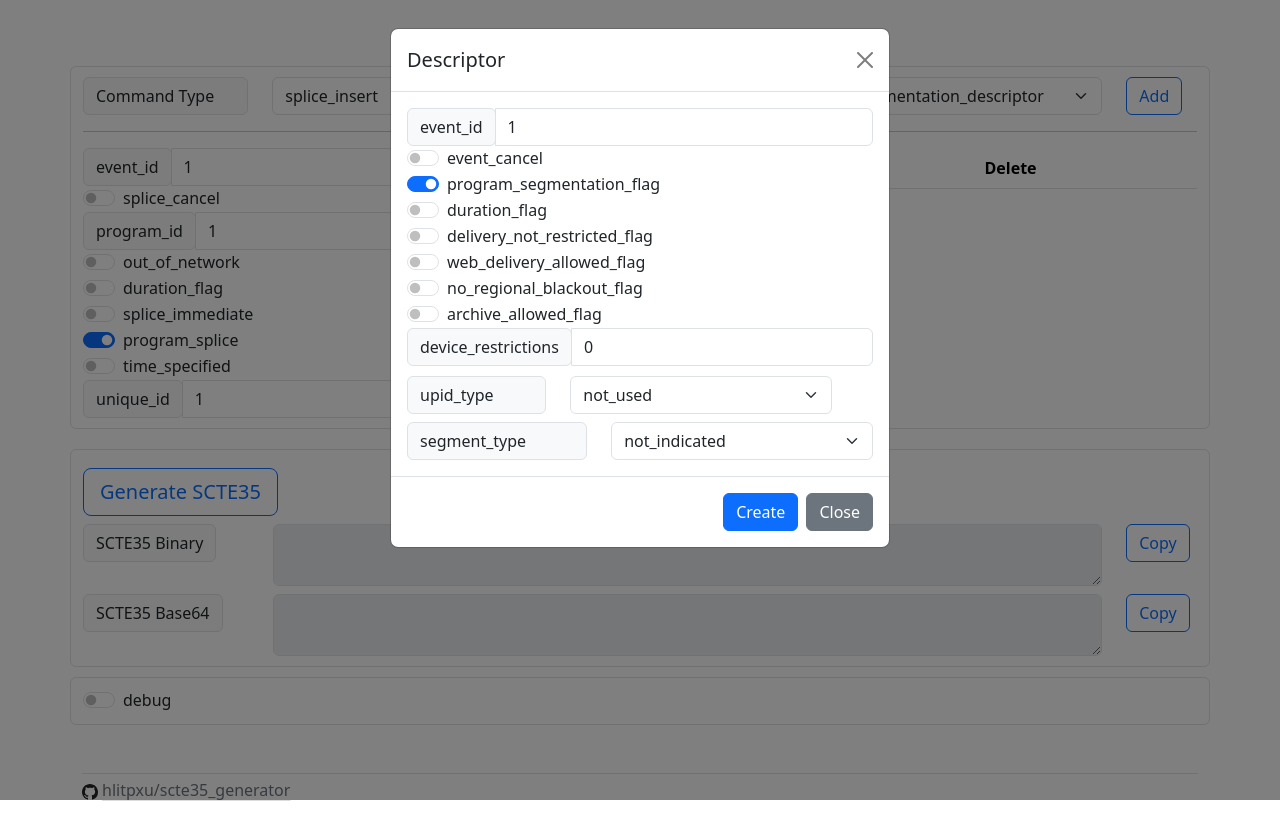
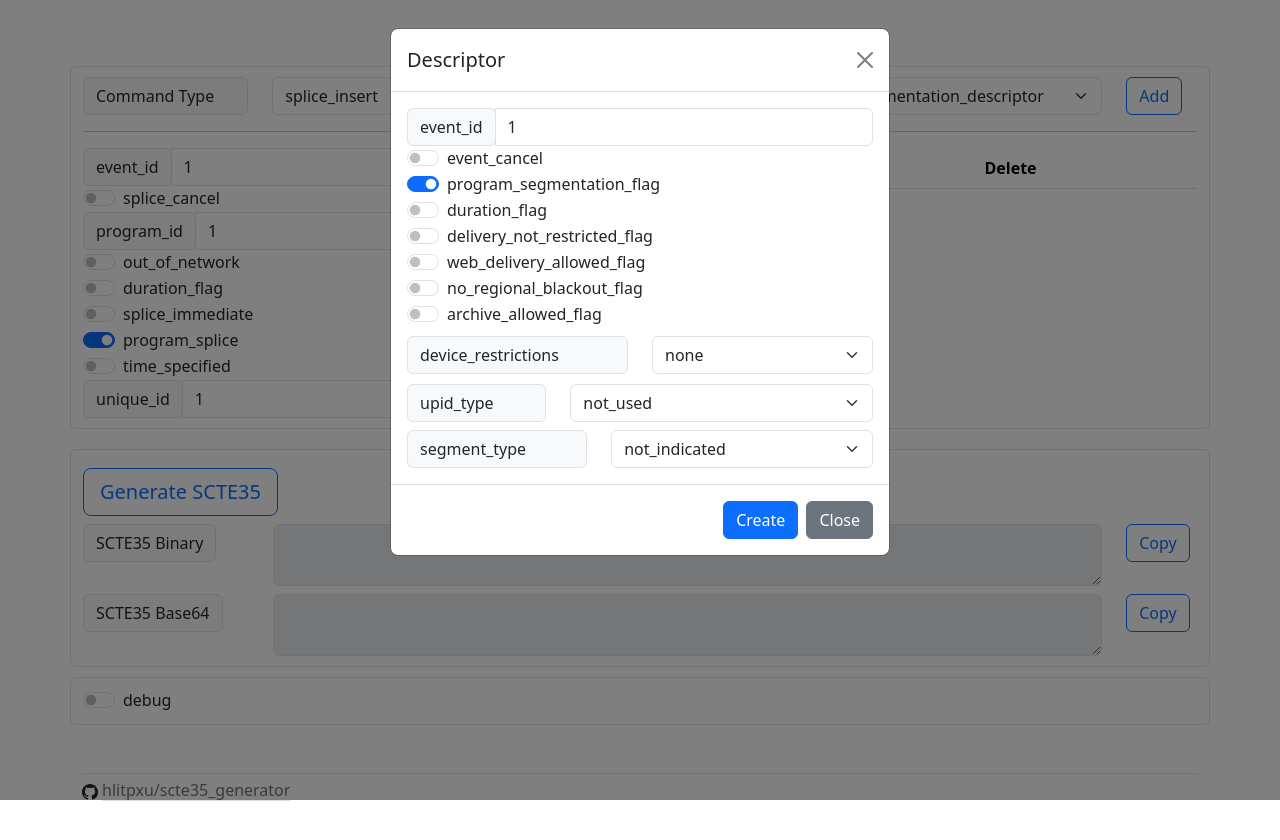
Before and after one commit to hlitpxu/scte35_generator, a Vue app: page / in a window 1280 px wide. Both pictures are taken after a click on the button "Add". Shown: the top 840 px of the page. Built offline with nearby package versions, Linux system fonts and the light colour scheme.

Commit message:
Use dropdown to select device restrictions in descriptor.

```diff
--- a/src/components/seg_descriptor.vue
+++ b/src/components/seg_descriptor.vue
@@ -5,6 +5,8 @@ import {
     SEGMENTATION_UPID_TYPES_VAL,
     SEGMENTATION_UPID_TYPES_VAL_TO_STR,
     SEGMENTATION_UPID_TYPES_VAL_TO_LEN,
+    DEVICE_RESTRICTION_VAL,
+    DEVICE_RESTRICTION_VAL_TO_STR,
 } from './types.ts';
 
 var newComponent = {
@@ -106,19 +108,24 @@ var newComponent = {
                         <label class="form-check-label">archive_allowed_flag</label>
                     </div>
 
-                    <div class="input-group">
-                        <div class="input-group-prepend">
-                            <span class="input-group-text">device_restrictions</span>
+                    <div class="row" style="margin-top: 10px;">
+                        <div class="col-6">
+                            <label class="input-group-text" for="restrictions">device_restrictions</label>
                         </div>
-                        <input type="number" class="form-control" v-model="value.device_restrictions" />
+                        <div class="col-6">
+                            <select class="form-select form-select" v-model="value.device_restrictions">
+                                <option v-for="val, index in DEVICE_RESTRICTION_VAL" :key="index" :value="val">
+                                    {{ DEVICE_RESTRICTION_VAL_TO_STR[val] }}</option>
+                            </select>
+                        </div>
                     </div>
                 </div>
 
                 <div class="row" style="margin-top: 10px;">
                     <div class="col-4">
-                        <label class="input-group-text" for="descritor_type">upid_type</label>
+                        <label class="input-group-text" for="upid_type">upid_type</label>
                     </div>
-                    <div class="col-7">
+                    <div class="col-8">
                         <select class="form-select form-select" v-model="value.upid_type">
                             <option v-for="val, index in SEGMENTATION_UPID_TYPES_VAL" :key="index" :value="val">
                                 {{ SEGMENTATION_UPID_TYPES_VAL_TO_STR[val] }}</option>
@@ -168,7 +175,7 @@ export default {
                     v.web_delivery_allowed_flag = false;
                     v.no_regional_blackout_flag = false;
                     v.archive_allowed_flag = false;
-                    v.device_restrictions = 0;
+                    v.device_restrictions = DEVICE_RESTRICTION_VAL.NONE;
                     v.components = [];
                     v.duration = 0;
                     v.upid_type = SEGMENTATION_UPID_TYPES_VAL.NOT_USED;
--- a/src/components/splice_info.vue
+++ b/src/components/splice_info.vue
@@ -252,13 +252,13 @@ function copy_to_clipboard(text) {
         </div>
         <!-- debug panel -->
         <div v-if="true" class="row border rounded display-block">
-            <div class="col-2 col-xl-1">
+            <div class="col-2">
                 <div class="form-check form-switch">
                     <input class="form-check-input" type="checkbox" v-model="enable_debug">
                     <label class="form-check-label">debug</label>
                 </div>
             </div>
-            <div class="col-8 col-xl-9">
+            <div class="col-8">
                 <div v-show="enable_debug">
                     <pre>{{ splice_info }}</pre>
                 </div>
--- a/src/components/types.ts
+++ b/src/components/types.ts
@@ -198,3 +198,18 @@ export const SEGMENTATION_UPID_TYPES_VAL_TO_LEN = {
 	0x0E: -1,
 	0x0F: -1,
 };
+
+// device restriction
+export const DEVICE_RESTRICTION_VAL = {
+	GROUP_0: 0,
+	GROUP_1: 1,
+	GROUP_2: 2,
+	NONE: 3,
+};
+
+export const DEVICE_RESTRICTION_VAL_TO_STR = {
+	0: "group 0",
+	1: "group 1",
+	2: "group 2",
+	3: "none",
+};
```
